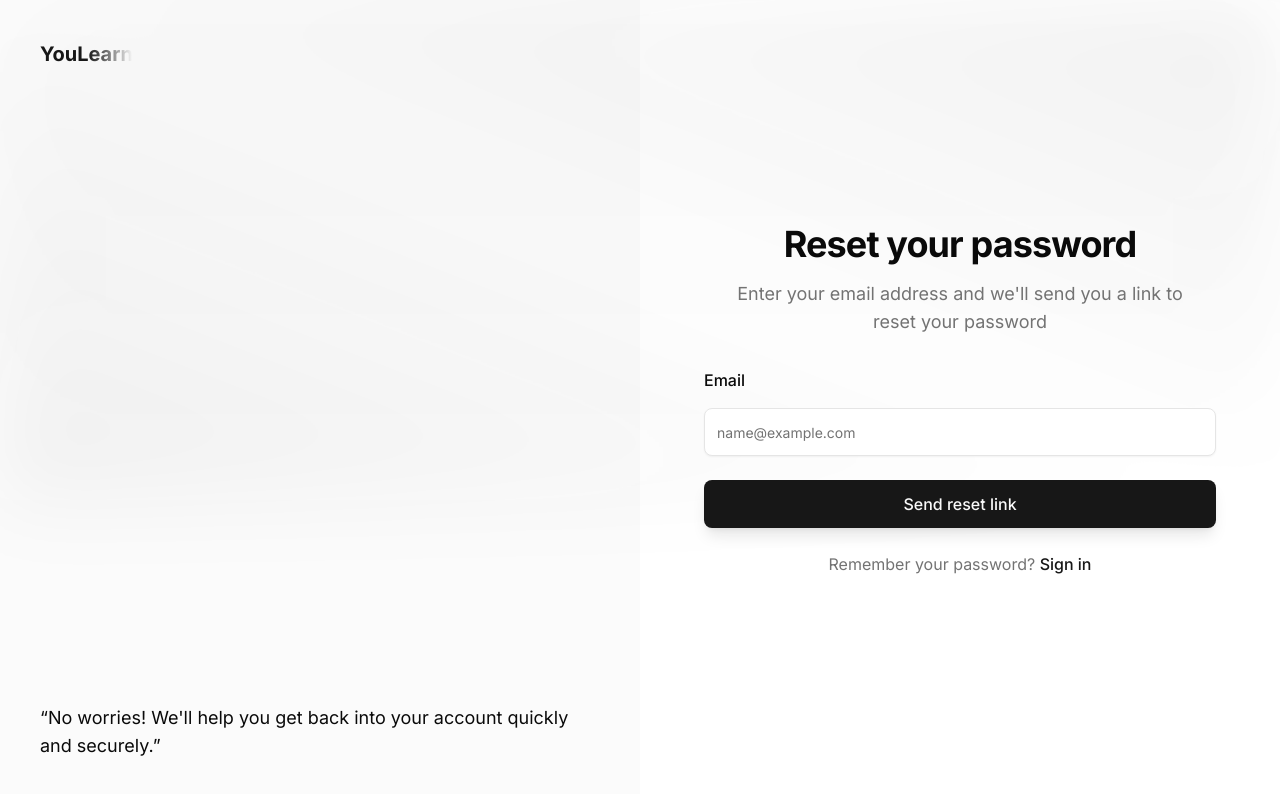
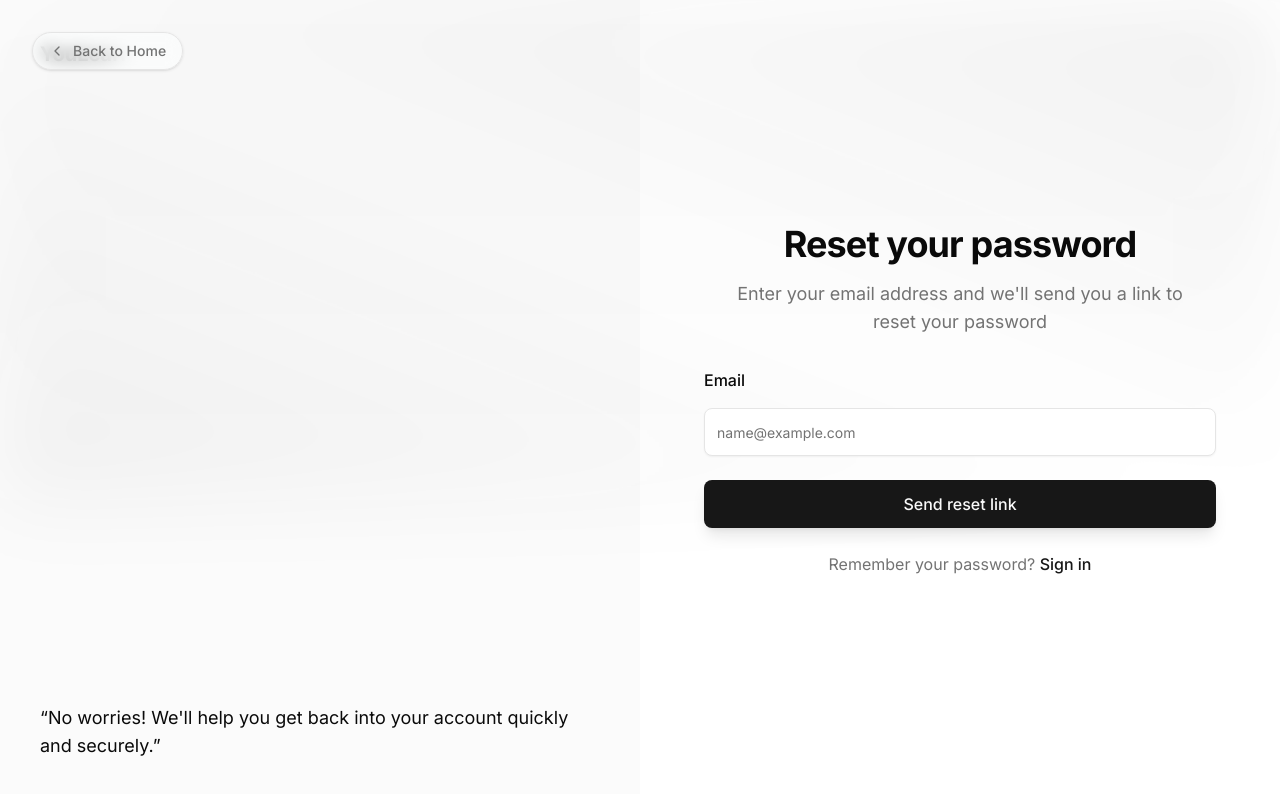
Before and after one commit to Ellisvelandia/Ilearn, a Next.js app: page /auth/forgot-password in a window 1280 px wide. Shown: the top 794 px of the page. Built offline with nearby package versions, Linux system fonts and the light colour scheme; no server answers.

Commit message:
feat: add "Back to Home" link to ForgotPassword, Login, and SignUp pages for improved navigation

```diff
--- a/src/app/auth/forgot-password/page.tsx
+++ b/src/app/auth/forgot-password/page.tsx
@@ -3,6 +3,7 @@ import { ForgotPasswordForm } from "@/components/auth/forgot-password-form";
 import { auth } from "@/lib/auth";
 import { redirect } from "next/navigation";
 import Link from "next/link";
+import { ChevronLeft } from "lucide-react";
 
 export const metadata: Metadata = {
   title: "Forgot Password | YouLearn",
@@ -20,6 +21,23 @@ export default async function ForgotPasswordPage() {
 
   return (
     <div className="min-h-screen bg-background">
+      {/* Back to Home Link - Visible on all screen sizes */}
+      <div className="absolute top-4 left-4 sm:top-8 sm:left-8 z-50">
+        <Link
+          href="/"
+          className="group flex items-center gap-2 px-4 py-2 rounded-full text-sm font-medium
+            bg-background/50 dark:bg-muted/30 backdrop-blur-sm
+            border border-border hover:border-primary/50
+            text-muted-foreground hover:text-primary
+            shadow-sm hover:shadow-md hover:shadow-primary/5
+            transition-all duration-300 ease-in-out
+            hover:scale-105 active:scale-95"
+        >
+          <ChevronLeft className="h-4 w-4 transition-transform group-hover:-translate-x-1" />
+          Back to Home
+        </Link>
+      </div>
+
       <div className="relative min-h-screen flex-col items-center justify-center grid lg:max-w-none lg:grid-cols-2 lg:px-0">
         {/* Left side - Hidden on mobile/tablet, visible on desktop */}
         <div className="relative hidden h-full flex-col bg-muted/40 dark:bg-muted p-10 text-foreground dark:text-white lg:flex">
--- a/src/app/auth/login/page.tsx
+++ b/src/app/auth/login/page.tsx
@@ -3,6 +3,7 @@ import { LoginForm } from "@/components/auth/login-form";
 import { auth } from "@/lib/auth";
 import { redirect } from "next/navigation";
 import Link from "next/link";
+import { ChevronLeft } from "lucide-react";
 
 export const metadata: Metadata = {
   title: "Sign In | YouLearn",
@@ -20,6 +21,23 @@ export default async function LoginPage() {
 
   return (
     <div className="min-h-screen bg-background">
+      {/* Back to Home Link - Visible on all screen sizes */}
+      <div className="absolute top-4 left-4 sm:top-8 sm:left-8 z-50">
+        <Link
+          href="/"
+          className="group flex items-center gap-2 px-4 py-2 rounded-full text-sm font-medium
+            bg-background/50 dark:bg-muted/30 backdrop-blur-sm
+            border border-border hover:border-primary/50
+            text-muted-foreground hover:text-primary
+            shadow-sm hover:shadow-md hover:shadow-primary/5
+            transition-all duration-300 ease-in-out
+            hover:scale-105 active:scale-95"
+        >
+          <ChevronLeft className="h-4 w-4 transition-transform group-hover:-translate-x-1" />
+          Back to Home
+        </Link>
+      </div>
+
       <div className="relative min-h-screen flex-col items-center justify-center grid lg:max-w-none lg:grid-cols-2 lg:px-0">
         {/* Left side - Hidden on mobile/tablet, visible on desktop */}
         <div className="relative hidden h-full flex-col bg-muted/40 dark:bg-muted p-10 text-foreground dark:text-white lg:flex">
--- a/src/app/auth/signup/page.tsx
+++ b/src/app/auth/signup/page.tsx
@@ -3,6 +3,7 @@ import { SignupForm } from "@/components/auth/signup-form";
 import { auth } from "@/lib/auth";
 import { redirect } from "next/navigation";
 import Link from "next/link";
+import { ChevronLeft } from "lucide-react";
 
 export const metadata: Metadata = {
   title: "Sign Up | YouLearn",
@@ -20,6 +21,23 @@ export default async function SignUpPage() {
 
   return (
     <div className="min-h-screen bg-background">
+      {/* Back to Home Link - Visible on all screen sizes */}
+      <div className="absolute top-4 left-4 sm:top-8 sm:left-8 z-50">
+        <Link
+          href="/"
+          className="group flex items-center gap-2 px-4 py-2 rounded-full text-sm font-medium
+            bg-background/50 dark:bg-muted/30 backdrop-blur-sm
+            border border-border hover:border-primary/50
+            text-muted-foreground hover:text-primary
+            shadow-sm hover:shadow-md hover:shadow-primary/5
+            transition-all duration-300 ease-in-out
+            hover:scale-105 active:scale-95"
+        >
+          <ChevronLeft className="h-4 w-4 transition-transform group-hover:-translate-x-1" />
+          Back to Home
+        </Link>
+      </div>
+
       <div className="relative min-h-screen flex-col items-center justify-center grid lg:max-w-none lg:grid-cols-2 lg:px-0">
         {/* Left side - Hidden on mobile/tablet, visible on desktop */}
         <div className="relative hidden h-full flex-col bg-muted/40 dark:bg-muted p-10 text-foreground dark:text-white lg:flex">
```
